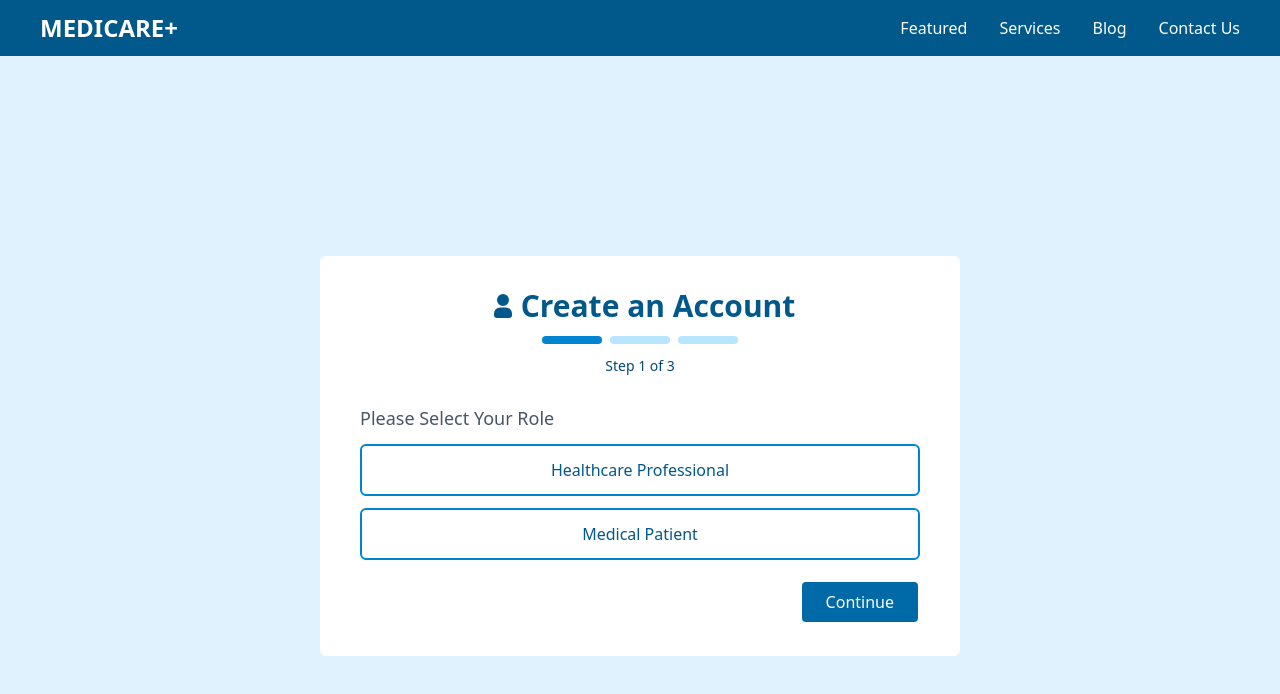
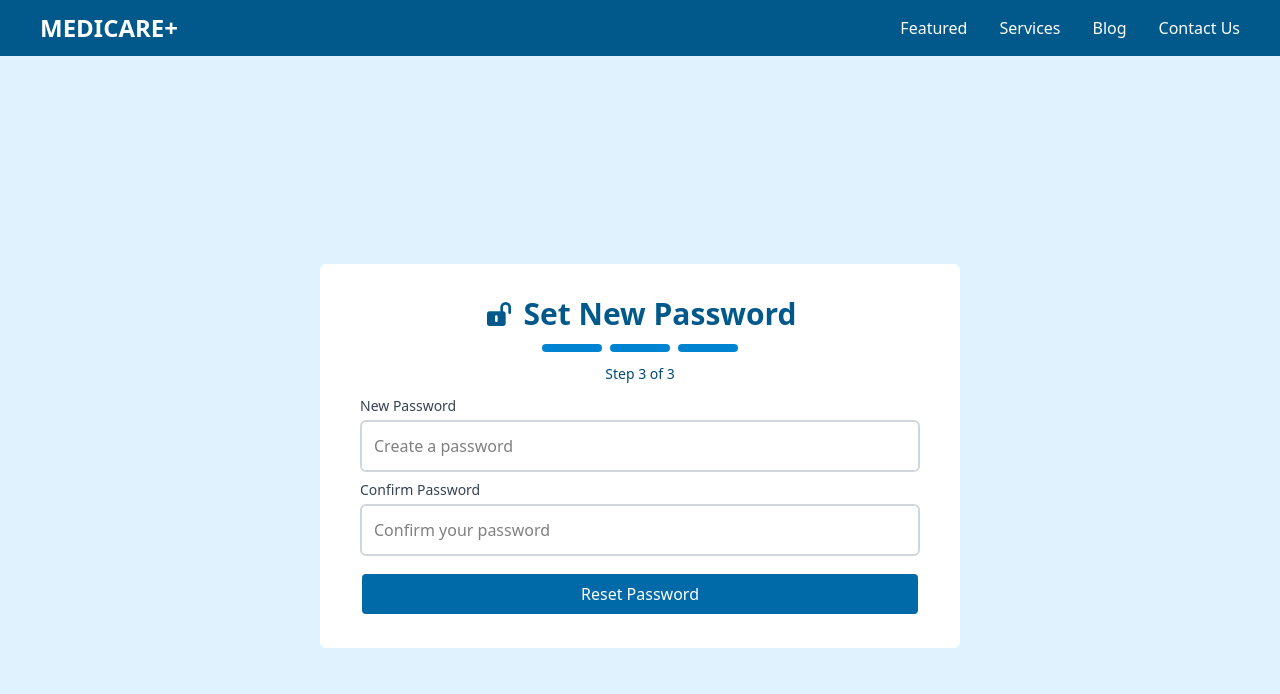
Before and after one commit to XuanGiaHanNguyen/MediCare-, a React (Vite) app in the folder frontend/: page /newpass in a window 1280 px wide. Shown: the top 694 px of the page. Built offline with nearby package versions, Linux system fonts and the light colour scheme.

Commit message:
main Frontend initialized

```diff
--- a/frontend/src/assets/icon.jsx
+++ b/frontend/src/assets/icon.jsx
@@ -49,3 +49,10 @@ export const LockIcon = (
 </svg>
 
 )
+
+export const UnlockIcon = (
+  <svg class="w-8 h-8 text-sky-800 dark:text-white" aria-hidden="true" xmlns="http://www.w3.org/2000/svg" width="24" height="24" fill="currentColor" viewBox="0 0 24 24">
+  <path fill-rule="evenodd" d="M15 7a2 2 0 1 1 4 0v4a1 1 0 1 0 2 0V7a4 4 0 0 0-8 0v3H5a2 2 0 0 0-2 2v7a2 2 0 0 0 2 2h10a2 2 0 0 0 2-2v-7a2 2 0 0 0-2-2V7Zm-5 6a1 1 0 0 1 1 1v3a1 1 0 1 1-2 0v-3a1 1 0 0 1 1-1Z" clip-rule="evenodd"/>
+</svg>
+
+)
--- a/frontend/src/pages/PassReset/BackToLogin.jsx
+++ b/frontend/src/pages/PassReset/BackToLogin.jsx
@@ -1,56 +1,51 @@
-import { useState } from "react";
-import { UserIcon } from "../../assets/icon"
-import { Link } from "react-router-dom";
-
 import Header from "../../component/header";
 
-function BackToLogin (){
-    const [selectedRole, setSelectedRole] = useState("");
-
-    const handleRoleSelect = (role) => {
-        setSelectedRole(role);
-    };
-
-    const getRoleButtonClass = (role) => {
-        const baseClass = "border-2 border-sky-600 text-sky-800 font-medium w-full flex text-center justify-center py-3 rounded-md hover:bg-sky-600 hover:text-white cursor-pointer";
-        const selectedClass = "bg-sky-600 text-white";
-
-        return selectedRole === role ? `${baseClass} ${selectedClass}` : baseClass;
-    };
+function PasswordResetSuccess() {
+    // Success check icon component
+    const SuccessIcon = (
+        <svg
+            className="w-16 h-16 text-sky-600"
+            fill="currentColor"
+            viewBox="0 0 20 20"
+            xmlns="http://www.w3.org/2000/svg"
+        >
+            <path
+                fillRule="evenodd"
+                d="M10 18a8 8 0 100-16 8 8 0 000 16zm3.707-9.293a1 1 0 00-1.414-1.414L9 10.586 7.707 9.293a1 1 0 00-1.414 1.414l2 2a1 1 0 001.414 0l4-4z"
+                clipRule="evenodd"
+            />
+        </svg>
+    );
 
     return(
         <div>
-            <Header></Header>
+           <Header></Header>
             <div className="w-full h-screen bg-sky-100 flex items-center justify-center">
-                <div className="bg-white p-5 rounded-md flex flex-col items-center w-1/2 gap-3 py-8 px-10">
-                    <h1 className="text-3xl text-sky-800 font-semibold flex flex-row"><span>{UserIcon}</span>Create an Account </h1>
-                    <div className="flex items-center justify-center space-x-2">
-                        <div className="w-15 h-2 bg-sky-600 rounded-full"></div>
-                        <div className="w-15 h-2 bg-sky-200 rounded-full"></div>
-                        <div className="w-15 h-2 bg-sky-200 rounded-full"></div>
-                    </div>
-                    <p className="text-sm text-sky-900 mb-4">Step 1 of 3</p>
-                    <h2 className="text-lg font-medium flex w-full text-gray-600">Please Select Your Role</h2>
+                <div className="bg-white p-5 rounded-md flex flex-col items-center w-1/2 gap-6 py-12 px-10">
 
-                    <div
-                        className={getRoleButtonClass("healthcare")}
-                        onClick={() => handleRoleSelect("healthcare")}
-                    >
-                        Healthcare Professional
+                    {/* Success Icon */}
+                    <div className="">
+                        {SuccessIcon}
                     </div>
 
-                    <div
-                        className={getRoleButtonClass("patient")}
-                        onClick={() => handleRoleSelect("patient")}
-                    >
-                        Medical Patient
-                    </div>
+                    {/* Success Title */}
+                    <h1 className="text-3xl text-sky-800 font-semibold text-center">
+                        Password Reset Successful!
+                    </h1>
 
+                    {/* Success Message */}
+                    <p className="text-gray-600 text-center text-lg leading-relaxed max-w-md">
+                        Your password has been successfully reset. You can now log in with your new password.
+                    </p>
 
-                    <div className="flex w-full justify-end pt-2">
-                        <Link to="" className="border-2 px-6 py-2 rounded-md font-medium text-white bg-sky-700 cursor-pointer">
-                            Continue
-                        </Link >
+                    {/* Return to Homepage Button */}
+                    <div className="flex w-full justify-center pt-4">
+                        <button
+                            onClick={() => window.location.href = "/"}
+                            className="border-2 px-8 py-3 rounded-md font-medium text-white bg-sky-700 hover:bg-sky-800 transition-colors cursor-pointer text-center"
+                        >
+                            Return to Homepage
+                        </button>
                     </div>
 
                 </div>
@@ -59,4 +54,4 @@ function BackToLogin (){
     )
 }
 
-export default BackToLogin
+export default PasswordResetSuccess
--- a/frontend/src/pages/PassReset/NewPass.jsx
+++ b/frontend/src/pages/PassReset/NewPass.jsx
@@ -1,61 +1,90 @@
 import { useState } from "react";
-import { UserIcon } from "../../assets/icon"
-import { Link } from "react-router-dom";
+import { UnlockIcon } from "../../assets/icon"
+import { useNavigate } from "react-router-dom";
 
 import Header from "../../component/header";
 
 function NewPass (){
-    const [selectedRole, setSelectedRole] = useState("");
+    const [formData, setFormData] = useState({
+        fullName: "",
+        email: "",
+        password: "",
+        confirmPassword: ""
+    });
 
-    const handleRoleSelect = (role) => {
-        setSelectedRole(role);
+    const navigate = useNavigate()
+
+    const handleInputChange = (e) => {
+        const { name, value } = e.target;
+        setFormData(prev => ({
+            ...prev,
+            [name]: value
+        }));
     };
 
-    const getRoleButtonClass = (role) => {
-        const baseClass = "border-2 border-sky-600 text-sky-800 font-medium w-full flex text-center justify-center py-3 rounded-md hover:bg-sky-600 hover:text-white cursor-pointer";
-        const selectedClass = "bg-sky-600 text-white";
-
-        return selectedRole === role ? `${baseClass} ${selectedClass}` : baseClass;
+    const handleSubmit = () => {
+        // Handle form submission logic here
+        console.log("Form submitted:", formData);
+        navigate("/back")
     };
 
     return(
-        <div>
-            <Header></Header>
-            <div className="w-full h-screen bg-sky-100 flex items-center justify-center">
-                <div className="bg-white p-5 rounded-md flex flex-col items-center w-1/2 gap-3 py-8 px-10">
-                    <h1 className="text-3xl text-sky-800 font-semibold flex flex-row"><span>{UserIcon}</span>Create an Account </h1>
-                    <div className="flex items-center justify-center space-x-2">
-                        <div className="w-15 h-2 bg-sky-600 rounded-full"></div>
-                        <div className="w-15 h-2 bg-sky-200 rounded-full"></div>
-                        <div className="w-15 h-2 bg-sky-200 rounded-full"></div>
-                    </div>
-                    <p className="text-sm text-sky-900 mb-4">Step 1 of 3</p>
-                    <h2 className="text-lg font-medium flex w-full text-gray-600">Please Select Your Role</h2>
+    <div>
+        <Header></Header>
+        <div className="w-full min-h-screen py-10 bg-sky-100 flex items-center justify-center">
+            <div className="bg-white p-5 rounded-md flex flex-col items-center w-1/2 py-8 px-10">
+                <h1 className="text-3xl text-sky-800 font-semibold flex flex-row items-center mb-3">
+                    <span className="pr-2">{UnlockIcon}</span>Set New Password
+                </h1>
+                <div className="flex items-center justify-center space-x-2 mb-3">
+                    <div className="w-15 h-2 bg-sky-600 rounded-full"></div>
+                    <div className="w-15 h-2 bg-sky-600 rounded-full"></div>
+                    <div className="w-15 h-2 bg-sky-600 rounded-full"></div>
+                </div>
 
-                    <div
-                        className={getRoleButtonClass("healthcare")}
-                        onClick={() => handleRoleSelect("healthcare")}
-                    >
-                        Healthcare Professional
+                <p className="text-sm text-sky-900 mb-3">Step 3 of 3</p>
+
+                <div className="w-full flex flex-col gap-2">
+                    <div>
+                        <label htmlFor="password" className="block text-sm font-medium text-gray-700 mb-1">
+                            New Password
+                        </label>
+                        <input
+                            type="password"
+                            id="password"
+                            name="password"
+                            value={formData.password}
+                            onChange={handleInputChange}
+                            className="w-full px-3 py-3 border-2 border-gray-300 rounded-md focus:outline-none focus:border-sky-600 focus:ring-1 focus:ring-sky-600"
+                            placeholder="Create a password"
+                        />
                     </div>
 
-                    <div
-                        className={getRoleButtonClass("patient")}
-                        onClick={() => handleRoleSelect("patient")}
-                    >
-                        Medical Patient
+                    <div>
+                        <label htmlFor="confirmPassword" className="block text-sm font-medium text-gray-700 mb-1">
+                            Confirm Password
+                        </label>
+                        <input
+                            type="password"
+                            id="confirmPassword"
+                            name="confirmPassword"
+                            value={formData.confirmPassword}
+                            onChange={handleInputChange}
+                            className="w-full px-3 py-3 border-2 border-gray-300 rounded-md focus:outline-none focus:border-sky-600 focus:ring-1 focus:ring-sky-600"
+                            placeholder="Confirm your password"
+                        />
                     </div>
+                </div>
 
-
-                    <div className="flex w-full justify-end pt-2">
-                        <Link to="/signup" className="border-2 px-6 py-2 rounded-md font-medium text-white bg-sky-700 cursor-pointer">
-                            Continue
-                        </Link >
-                    </div>
-
-                </div>
+                <button
+                    onClick={handleSubmit}
+                    className="border-2 w-full flex text-center items-center px-6 py-2 rounded-md font-medium text-white bg-sky-700 cursor-pointer hover:bg-sky-800 mt-4"
+                >
+                    <p className="text-center w-full">Reset Password</p>
+                </button>
             </div>
         </div>
+    </div>
     )
 }
 
```
